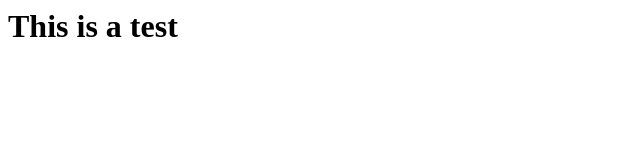
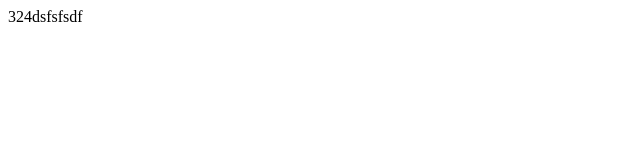
Before and after one commit to Namhoang228/namhoang.228.github.io, a plain HTML site: page index.html in a window 1280 px wide. Shown: the whole page, without its empty margins (0-640 px from the left). Drawn offline with Linux system fonts and the light colour scheme.

Commit message:
Updates blog

```diff
--- a/index.html
+++ b/index.html
@@ -1 +1 @@
-<h1>This is a test</h1>
+324dsfsfsdf
```
